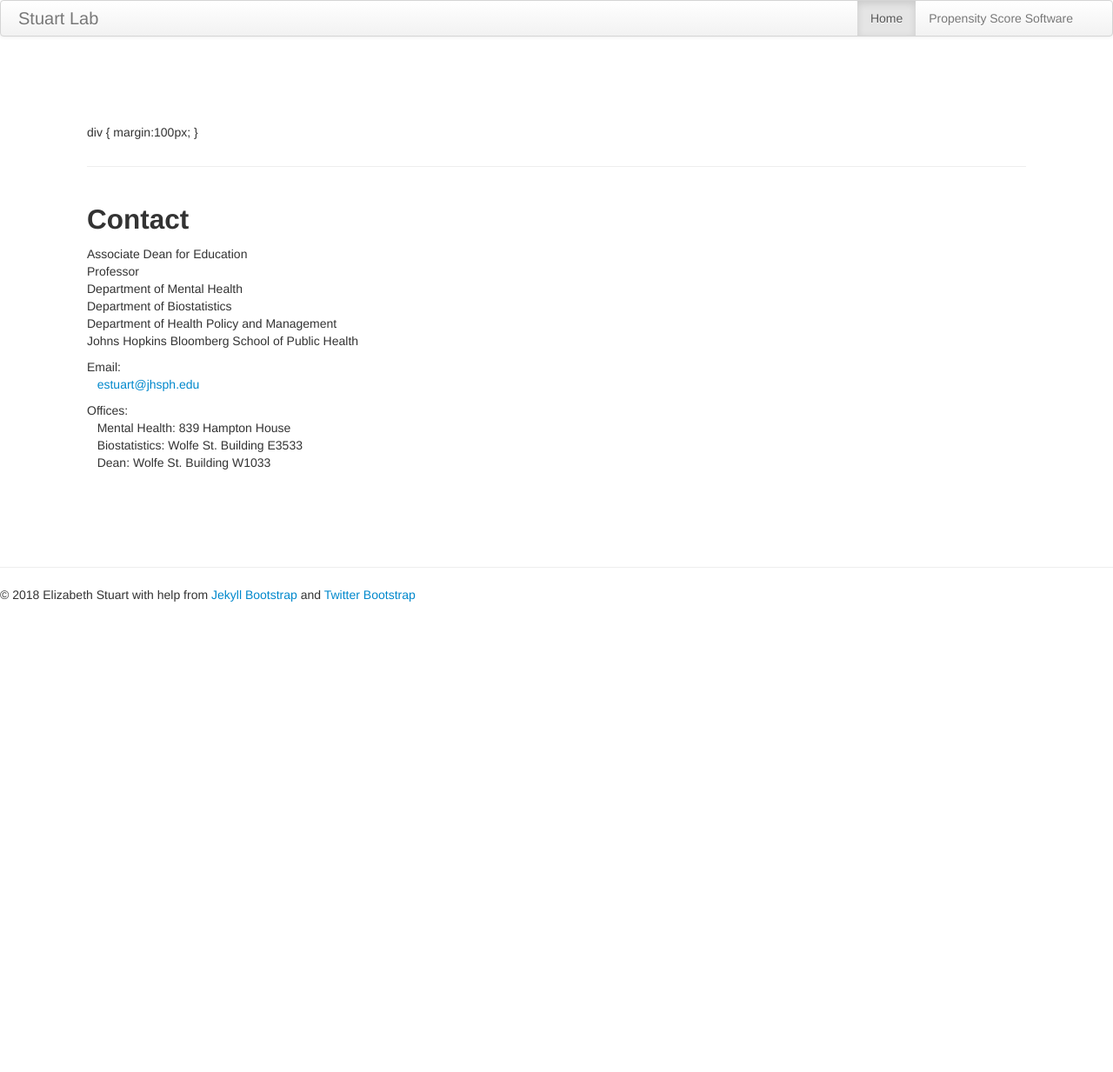
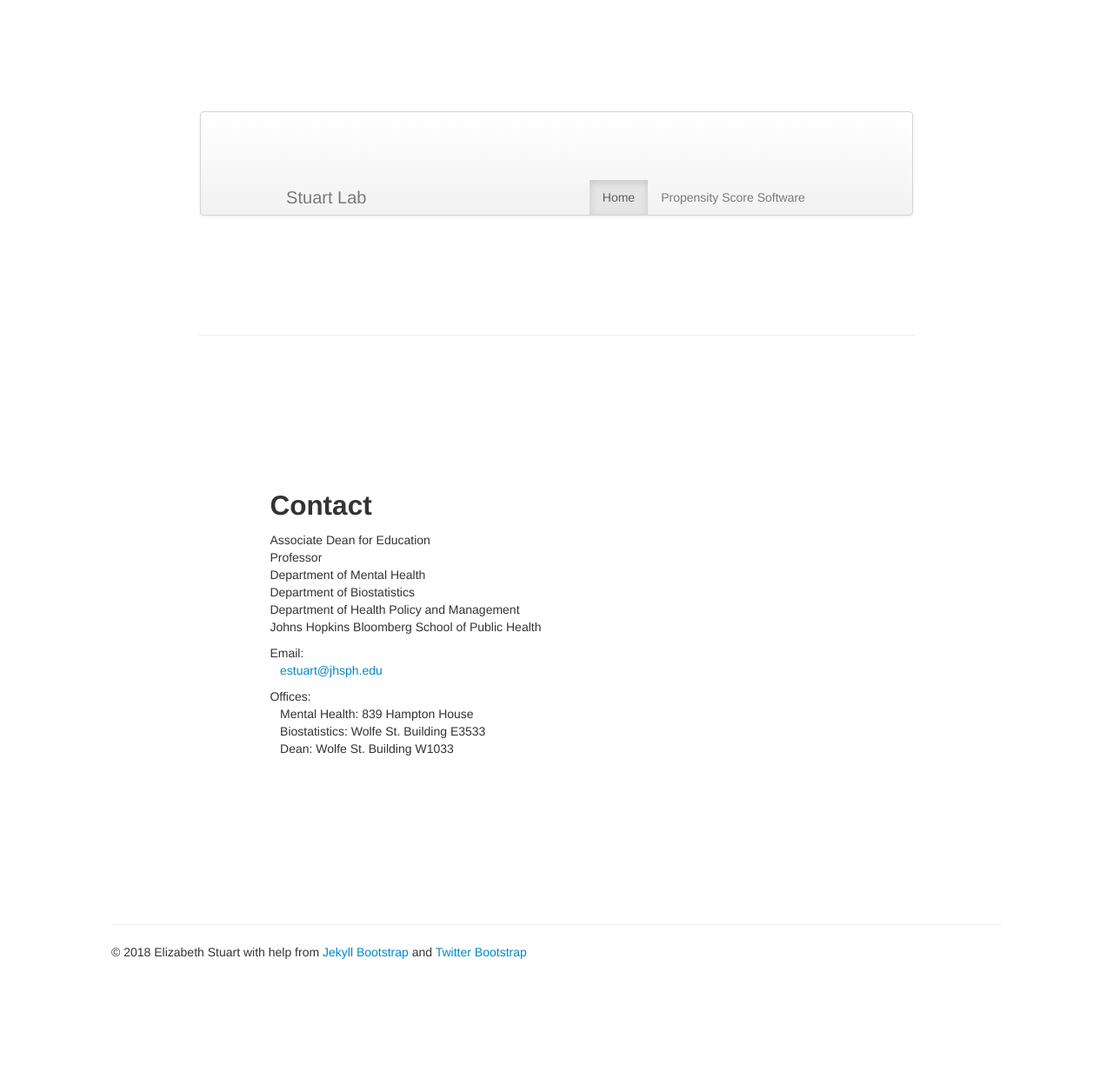
Before and after one commit to StuartRA/StuartRA.github.io, a Jekyll site: the page built from 00-index.md, in a window 1280 px wide. Shown: the whole page at 87% size. Built offline with Jekyll 4.4.1, drawn with Linux system fonts in a browser that asks for light colours; before the commit the page ends 900 px from its top, so only the background shows below that.

Commit message:
Update page.html

```diff
--- a/_includes/themes/twitter/page.html
+++ b/_includes/themes/twitter/page.html
@@ -1,6 +1,11 @@
-div {
-    margin:100px;
+<head>
+<style>
+
+    div {
+    margin: 10%;
 }
+</style>
+</head>
 
 <div class="page-header">
   <!--- <h1>{{ page.title }} {% if page.tagline %} <small>{{ page.tagline }}</small>{% endif %}</h1>  --->
```
